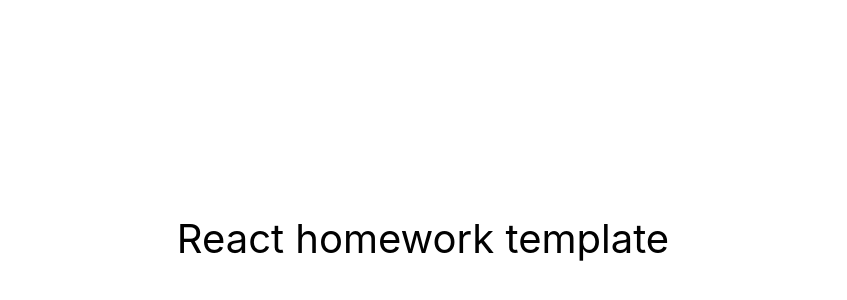
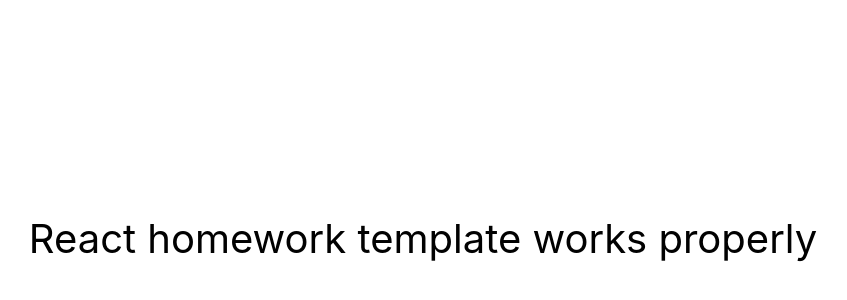
Before and after one commit to AndriiTsokur/goit-react-hw-01-components, a React (Create React App) app: page / in a window 1280 px wide. Shown: the part 162-462 px from the top of the page, without its empty margins (217-1064 px from the left). Built offline with nearby package versions, Linux system fonts and the light colour scheme.

Commit message:
Update App.jsx

```diff
--- a/src/components/App.jsx
+++ b/src/components/App.jsx
@@ -7,10 +7,10 @@ export const App = () => {
 				justifyContent: 'center',
 				alignItems: 'center',
 				fontSize: 40,
-        color: '#010101'
+				color: '#010101',
 			}}
 		>
-      React homework template
+			React homework template works properly
 		</div>
 	);
 };
```
Lines whose indentation alone changed are shown as unchanged.
